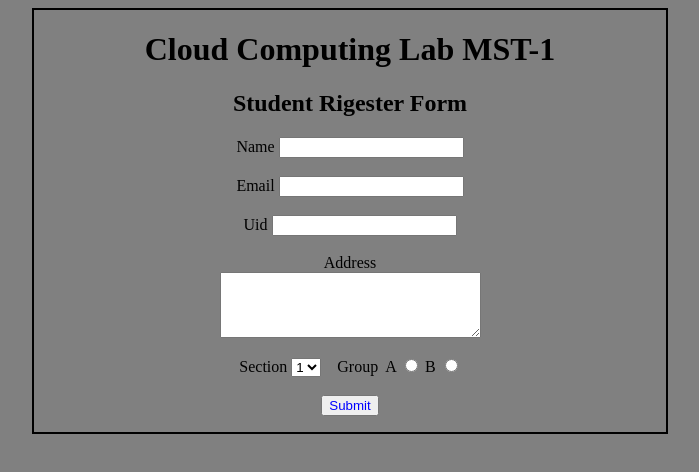
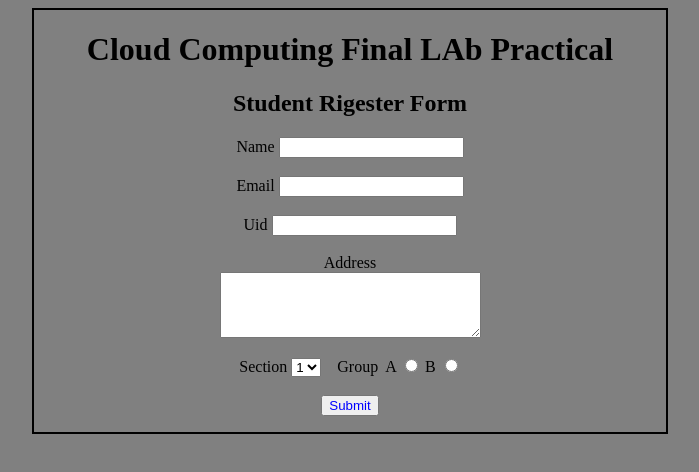
Before and after one commit to Naseer-Ahmadd/CloudComputingLab, a plain HTML site: page index.html in a window 1280 px wide. Shown: the whole page, without its empty margins (290-989 px from the left). Drawn offline with Linux system fonts and the light colour scheme.

Commit message:
updated
updated

```diff
--- a/index.html
+++ b/index.html
@@ -2,7 +2,7 @@
 
 <body style="background-color:gray">
     <div style="text-align: center;width:50%; margin:auto;w;border:2px solid ">
-        <h1>Cloud Computing Lab MST-1</h1>
+        <h1>Cloud Computing Final LAb Practical</h1>
         <h2>Student Rigester Form</h2>
         <form>
             <label>Name</label>
```
